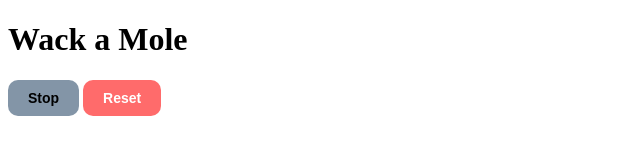
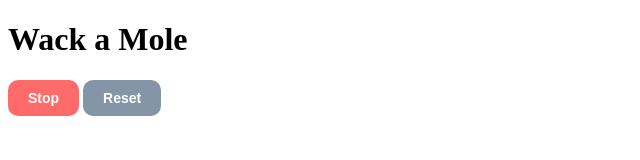
Before and after one commit to amabes/bottomline, a plain HTML site: page index.html in a window 1280 px wide. Both pictures are taken after a click on the button "Play". Shown: the whole page, without its empty margins (0-640 px from the left). Drawn offline with nearby package versions, Linux system fonts and the light colour scheme.

Commit message:
fix stop/reset logic

```diff
--- a/index.html
+++ b/index.html
@@ -11,10 +11,10 @@
     <button id="play" class="btn primary" onclick="window.wackAMole.play()">
       <span>Play</span>
     </button>
-    <button id="stop" class="btn secondary stop" onclick="window.wackAMole.stop()">
+    <button id="stop" class="btn danger stop" onclick="window.wackAMole.stop()">
       <span>Stop</span>
     </button>
-    <button id="reset" class="btn danger stop" onclick="window.wackAMole.reset()">
+    <button id="reset" class="btn secondary stop" onclick="window.wackAMole.reset()">
       <span>Reset</span>
     </button>
     <script src="https://code.jquery.com/jquery-3.3.1.slim.min.js" integrity="sha384-q8i/X+965DzO0rT7abK41JStQIAqVgRVzpbzo5smXKp4YfRvH+8abtTE1Pi6jizo" crossorigin="anonymous"></script>
--- a/script.js
+++ b/script.js
@@ -39,7 +39,8 @@ class Game {
       case 'stop':
         clearInterval(this.timer);
         document.querySelector('#play').style.display = 'inline-block';
-        document.querySelector('#reset').style.display = 'block';
+        document.querySelector('#stop').style.display = 'none';
+        document.querySelector('#reset').style.display = 'inline-block';
         console.log('stop');
       break;
       case 'reset':
--- a/style.css
+++ b/style.css
@@ -38,7 +38,6 @@
 
 .btn.secondary {
   background: var(--btn-secondary);
-  color: black;
 }
 
 .btn.danger {
```
